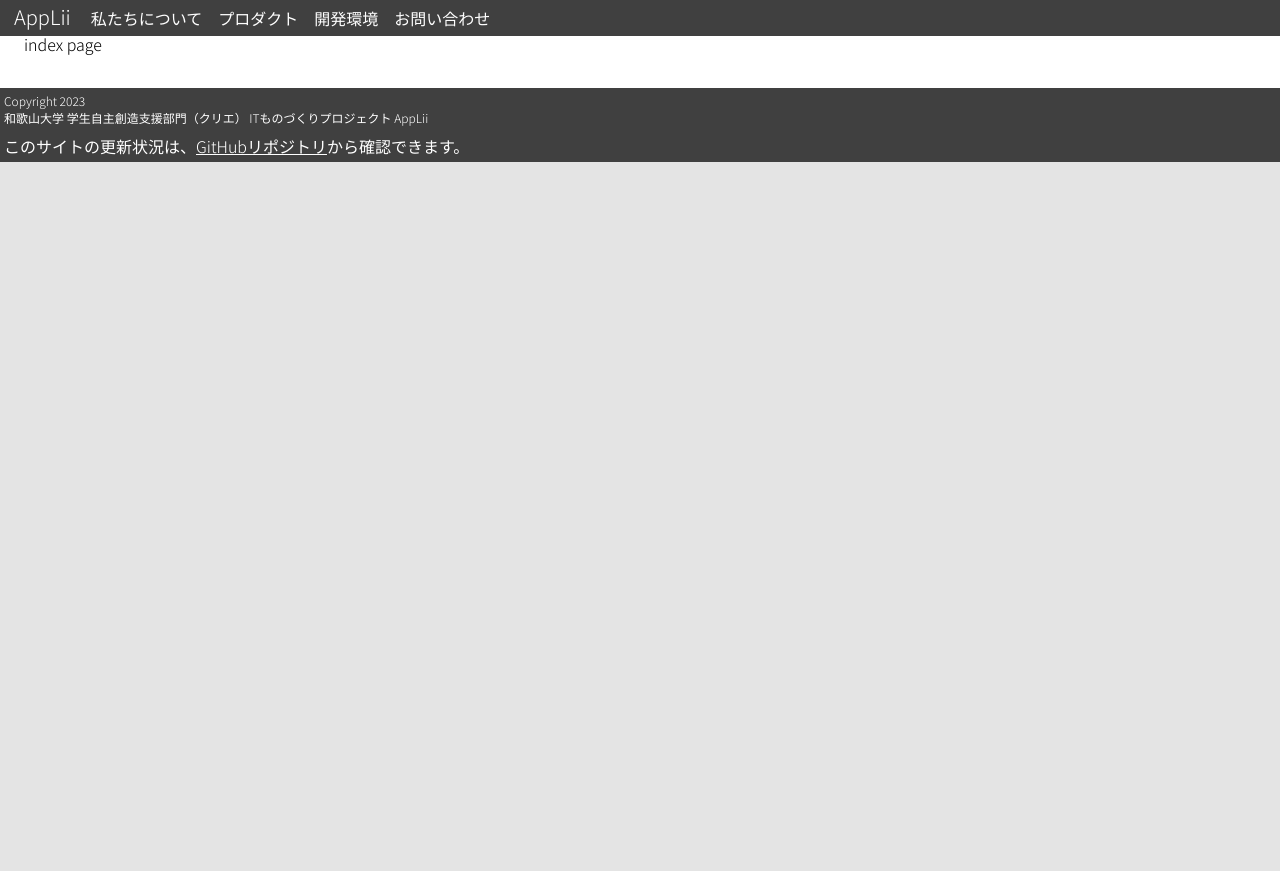
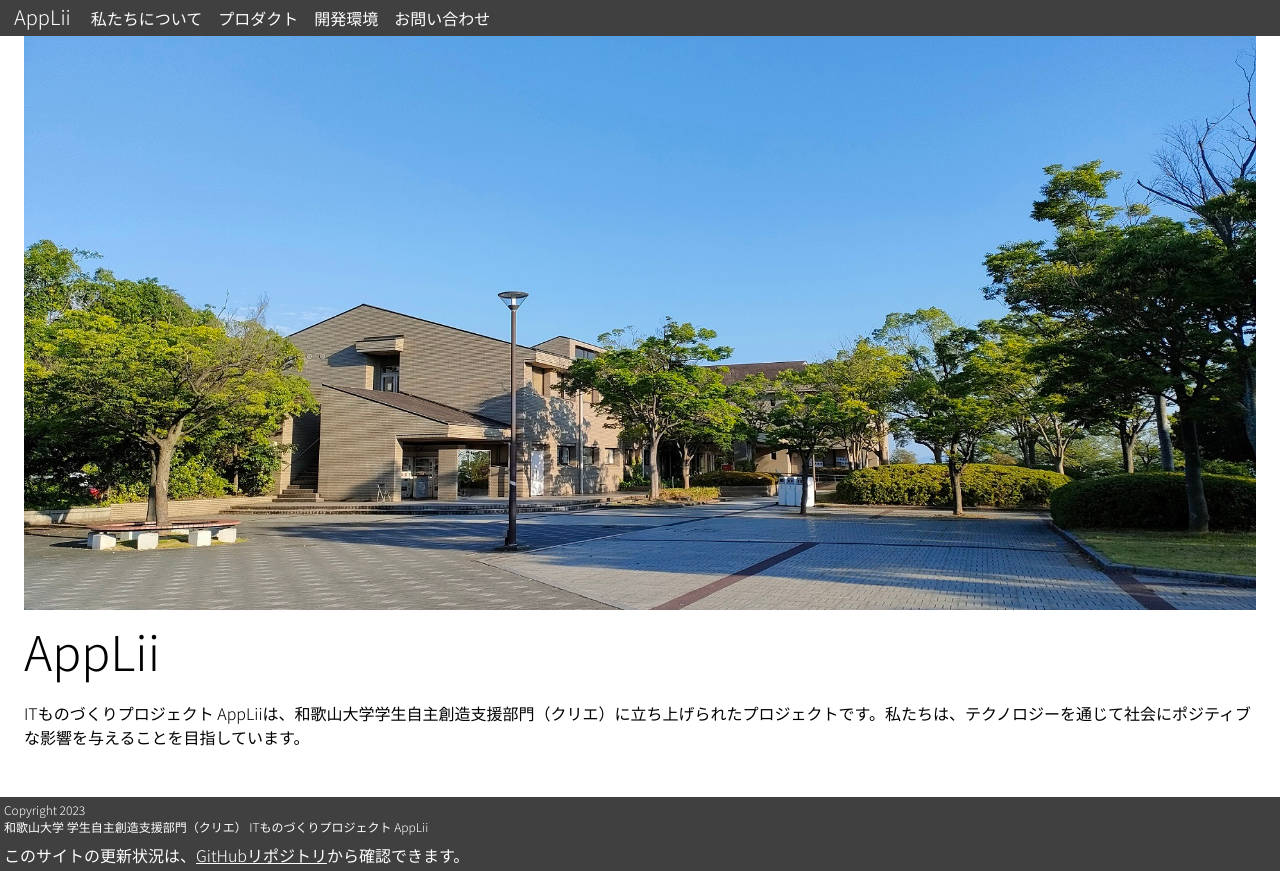
Before and after one commit to AppLii/AppLii.github.io, a Nuxt app: page / in a window 1280 px wide. Before the commit the page ends 800 px from the top, so only its background shows below. Built offline with nearby package versions, Linux system fonts and the light colour scheme; a web font is replaced by a local one.

Commit message:
[Docs] トップページを作成

```diff
--- a/pages/index.vue
+++ b/pages/index.vue
@@ -1,5 +1,13 @@
 <template>
-    <div>index page</div>
+    <div class="top-photo">
+        <img src="/top-photo.jpg" alt="">
+    </div>
+    <div>
+        <p class="title">AppLii</p>
+        <p class="description">
+            <span>ITものづくりプロジェクト AppLiiは、和歌山大学学生自主創造支援部門（クリエ）に立ち上げられたプロジェクトです。私たちは、テクノロジーを通じて社会にポジティブな影響を与えることを目指しています。</span>
+        </p>
+    </div>
 </template>
 
 <script>
@@ -7,3 +15,21 @@ export default {
     name: 'MainPage',
 }
 </script>
+
+<style scoped lang="scss">
+.top-photo {
+    img {
+        width: 100%;
+    }
+}
+
+.title {
+    padding: 0;
+    margin: 0;
+    font-size: 48px;
+}
+
+.description {
+    font-size: 1rem;
+}
+</style>
```
Also changed, not shown: public/top-photo.jpg (added).
